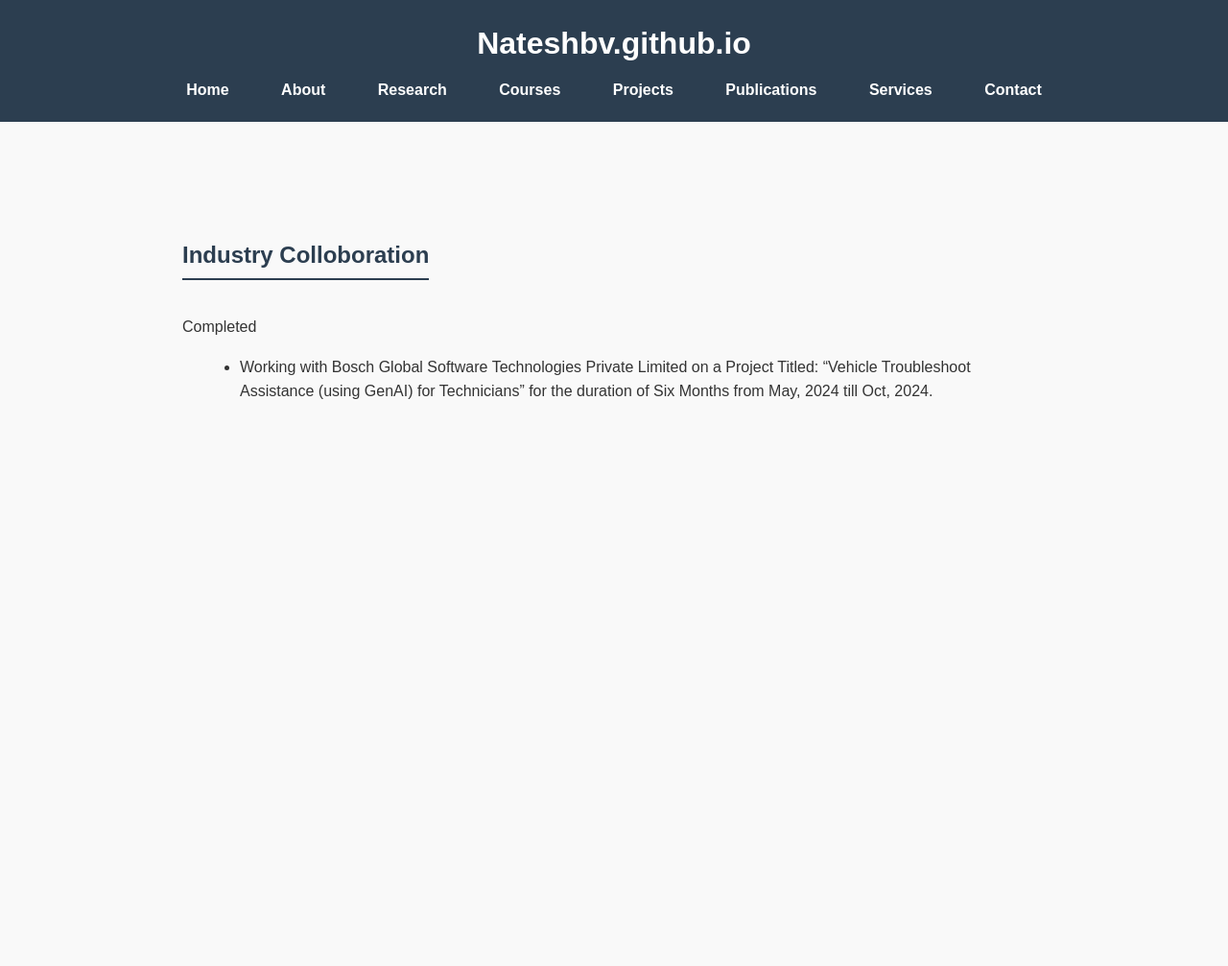
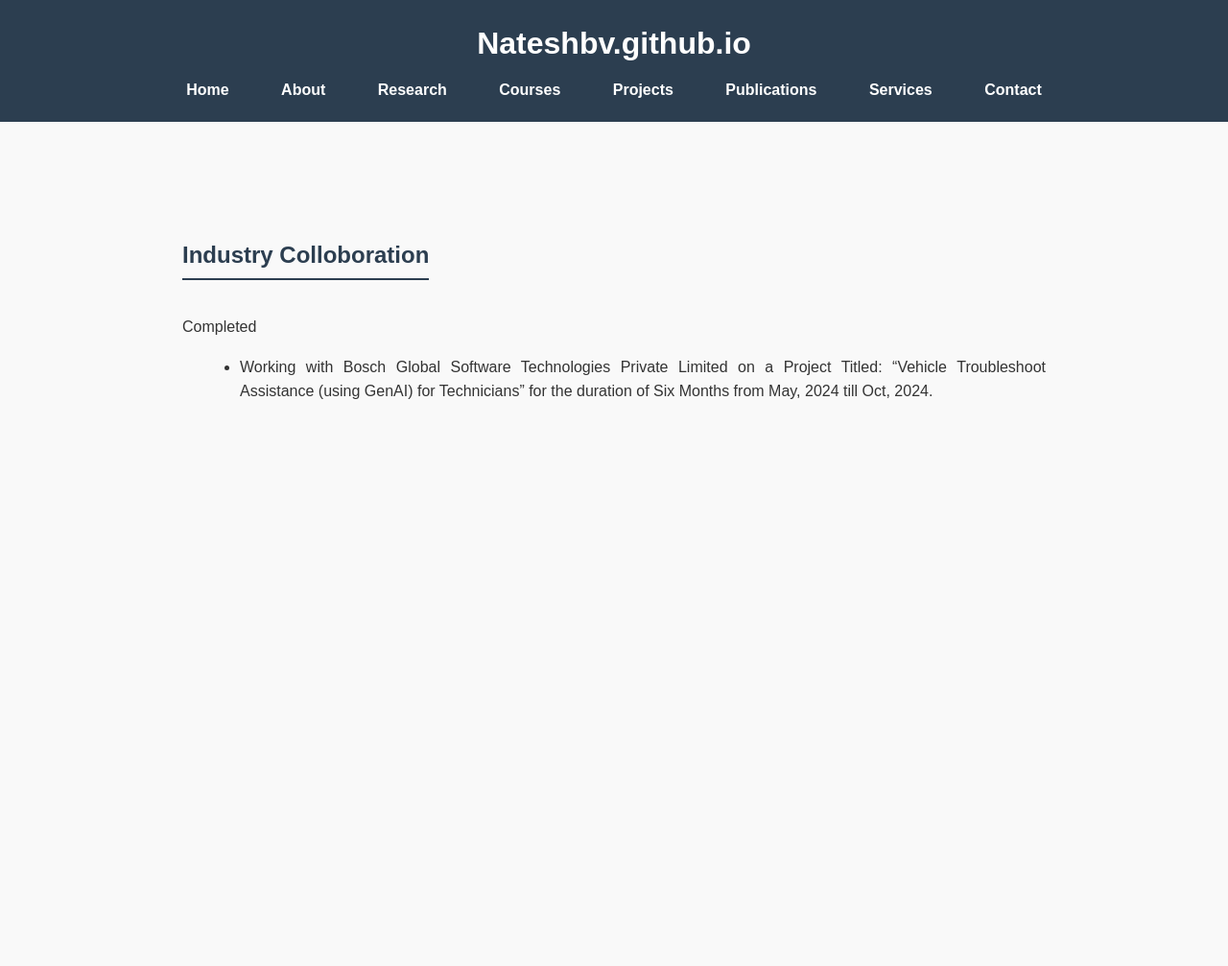
Before and after one commit to Nateshbv/Nateshbv.github.io, a Jekyll site: the page built from Projects.md, in a window 1280 px wide. Shown: the whole page at 96% size. Built offline with Jekyll 4.4.1, drawn with Linux system fonts in a browser that asks for light colours.

Commit message:
Update style.css

```diff
--- a/assets/css/style.css
+++ b/assets/css/style.css
@@ -14,6 +14,11 @@ header {
   color: #fff;
   padding: 20px 0;
   text-align: center;
+}
+
+p, li {
+  text-align: justify; /* justifies the text */
+  text-justify: inter-word; /* better spacing between words */
 }
 
 header h1 {
```
